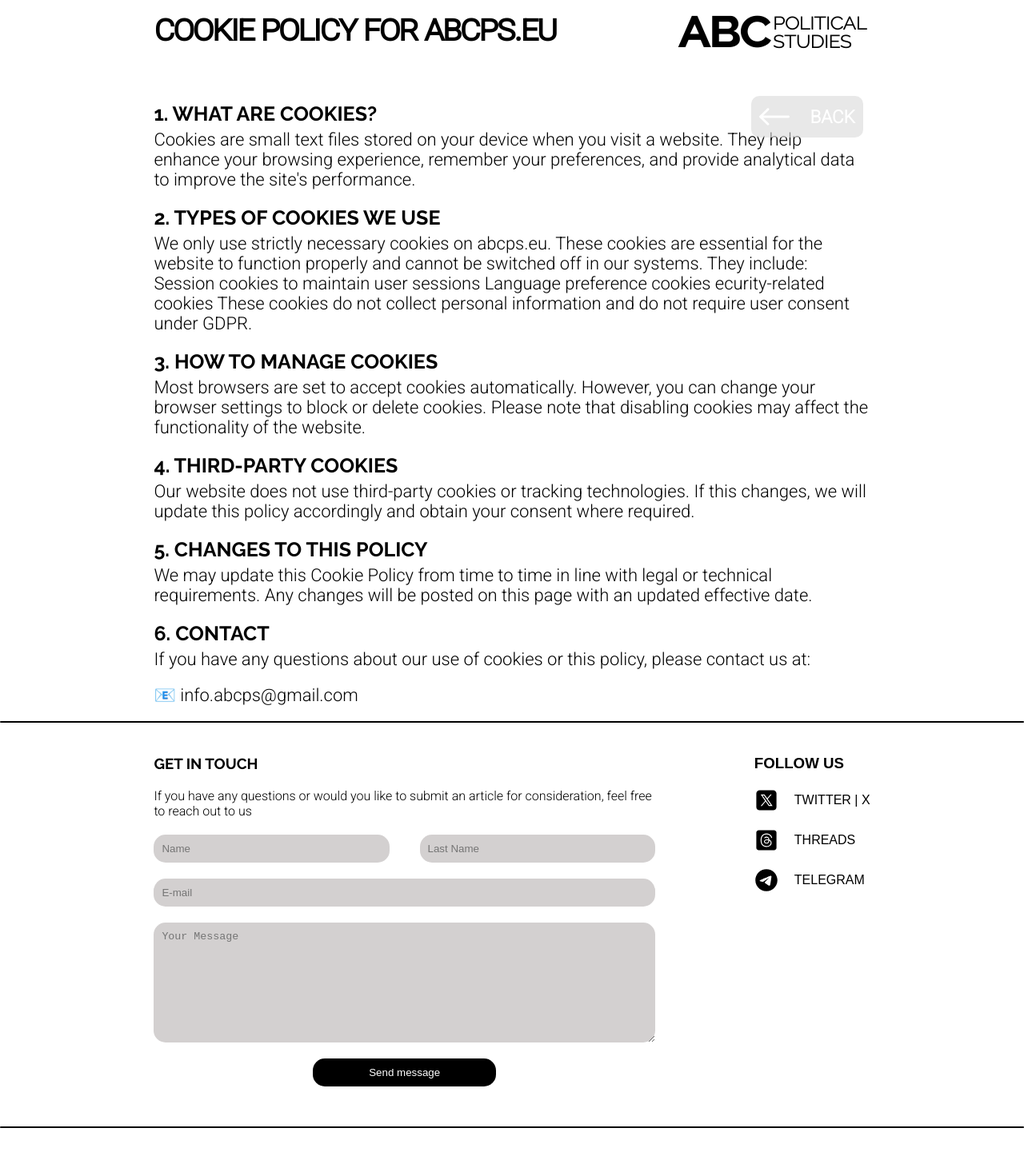
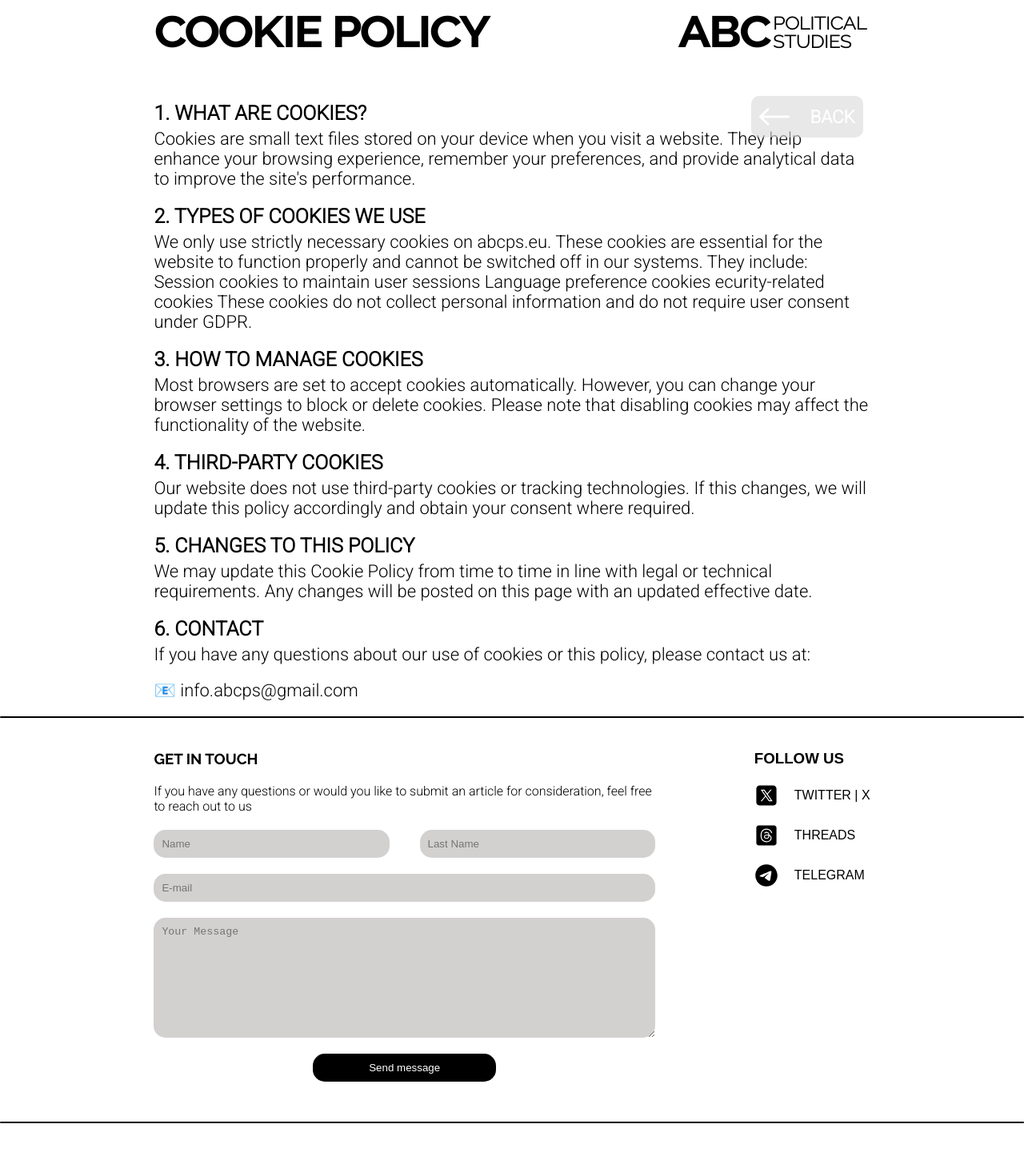
Before and after one commit to VladyslavSmahin/ABC_Front, a React (Vite) app: page /cookiePolicy in a window 1280 px wide. Shown: the part 160-1601 px from the top of the page at 80% size. Built offline with nearby package versions, Linux system fonts and the light colour scheme; no server answers.

Commit message:
style fix

```diff
--- a/src/components/footer/index.jsx
+++ b/src/components/footer/index.jsx
@@ -13,8 +13,7 @@ const Footer = () => {
                 <ul>
                     <li><Link to='/privacyPolicy' className='linkTo linkprivacyPolicy'>Privacy Policy</Link></li>
                     <li><Link to='/cookiePolicy' className='linkTo linkToCookiePolicy'>Cookie Policy</Link></li>
-                    <li><Link to='/termsAndConditions' className='linkTo linkToTermsAndConditions'>Terms and Conditions
-                        of use</Link></li>
+                    <li><Link to='/termsAndConditions' className='linkTo linkToTermsAndConditions'>Terms and Conditions</Link></li>
                 </ul>
                 <div className='footerRight'>
                     <a className='number' href=''>©  2025.ABCPS. All rights reserved.</a>
--- a/src/pages/cookiePolicy/index.jsx
+++ b/src/pages/cookiePolicy/index.jsx
@@ -5,7 +5,7 @@ import ClickToBackBtn from "../../components/clickToBackBtn/index.jsx";
 const CookiePolicy = ({className = ''}) => {
     return (
         <div className={`cookie container ${className}`}>
-            <ArticleHeader category='COOKIE POLICY FOR ABCPS.EU'></ArticleHeader>
+            <ArticleHeader category='COOKIE POLICY'></ArticleHeader>
             <ClickToBackBtn onClick={() => window.history.back()}/>
             <strong>1. WHAT ARE COOKIES?</strong>
             <p>
--- a/src/pages/cookiePolicy/style.scss
+++ b/src/pages/cookiePolicy/style.scss
@@ -1,15 +1,16 @@
 .cookie{
   .category{
     p{
-      font-size: 50px;
-      @media (min-width: 320px) and (max-width: 1420px) {
-        font-size: calc(20px + 30 * (100vw - 320px) / 1100);
+      font-family: Raleway-700, sans-serif;
+      font-size: 70px;
+      @media (min-width: 320px) and (max-width: 1200px) {
+        font-size: calc(20px + 50 * ( 100vw - 320px) / 880);
       }
     }
 
   }
   strong{
-    font-family: "Raleway-700", sans-serif;
+    font-family: "Roboto Light", sans-serif;
     font-weight: 700;
     font-size: 25px;
   }
--- a/src/pages/privacyPolicy/index.jsx
+++ b/src/pages/privacyPolicy/index.jsx
@@ -5,7 +5,7 @@ import ClickToBackBtn from "../../components/clickToBackBtn/index.jsx";
 const PrivacyPolicy = ({ className = '' }) => {
         return (
             <div className={`privacyPolicy container ${className}`}>
-                    <ArticleHeader category='PRIVACY POLICY FOR ABCPS.EU' />
+                    <ArticleHeader category='PRIVACY POLICY' />
                 <ClickToBackBtn onClick={() => window.history.back()}/>
                     <p>
                             The administration of the website abcps.eu is committed to protecting your privacy online. We pay great attention to safeguarding the personal data you provide to us. "Personal data" refers to any information relating to an identified or identifiable natural person. This Privacy Policy complies with the General Data Protection Regulation (GDPR) and explains how we collect, use, and store personal data.
--- a/src/pages/privacyPolicy/style.scss
+++ b/src/pages/privacyPolicy/style.scss
@@ -1,15 +1,16 @@
 .privacyPolicy {
   .category {
     p {
-      font-size: 50px;
-      @media (min-width: 320px) and (max-width: 1420px) {
-        font-size: calc(20px + 30 * (100vw - 320px) / 1100);
+      font-family: Raleway-700, sans-serif;
+      font-size: 70px;
+      @media (min-width: 320px) and (max-width: 1200px) {
+        font-size: calc(20px + 50 * ( 100vw - 320px) / 880);
       }
     }
 
   }
   strong{
-    font-family: "Raleway-700", sans-serif;
+    font-family: "Roboto Light", sans-serif;
     font-weight: 700;
     font-size: 25px;
   }
--- a/src/pages/termsAndConditions/index.jsx
+++ b/src/pages/termsAndConditions/index.jsx
@@ -5,7 +5,7 @@ import ClickToBackBtn from "../../components/clickToBackBtn/index.jsx";
 const TermsAndConditions = ({ className = '' }) => {
         return (
             <div className={`termsAndConditions container ${className}`}>
-                    <ArticleHeader category='TERMS AND CONDITIONS OF USE FOR ABCPS.EU' />
+                    <ArticleHeader category='TERMS AND CONDITIONS' />
                 <ClickToBackBtn onClick={() => window.history.back()}/>
                     <strong>1. ACCEPTANCE OF TERMS</strong>
                     <p>
--- a/src/pages/termsAndConditions/style.scss
+++ b/src/pages/termsAndConditions/style.scss
@@ -1,15 +1,16 @@
 .termsAndConditions {
   .category {
     p {
-      font-size: 40px;
-      @media (min-width: 320px) and (max-width: 1420px) {
-        font-size: calc(20px + 20 * (100vw - 320px) / 1100);
+      font-family: Raleway-700, sans-serif;
+      font-size: 70px;
+      @media (min-width: 320px) and (max-width: 1200px) {
+        font-size: calc(20px + 50 * ( 100vw - 320px) / 880);
       }
     }
 
   }
   strong{
-    font-family: "Raleway-700", sans-serif;
+    font-family: "Roboto Light", sans-serif;
     font-weight: 700;
     font-size: 25px;
   }
```
